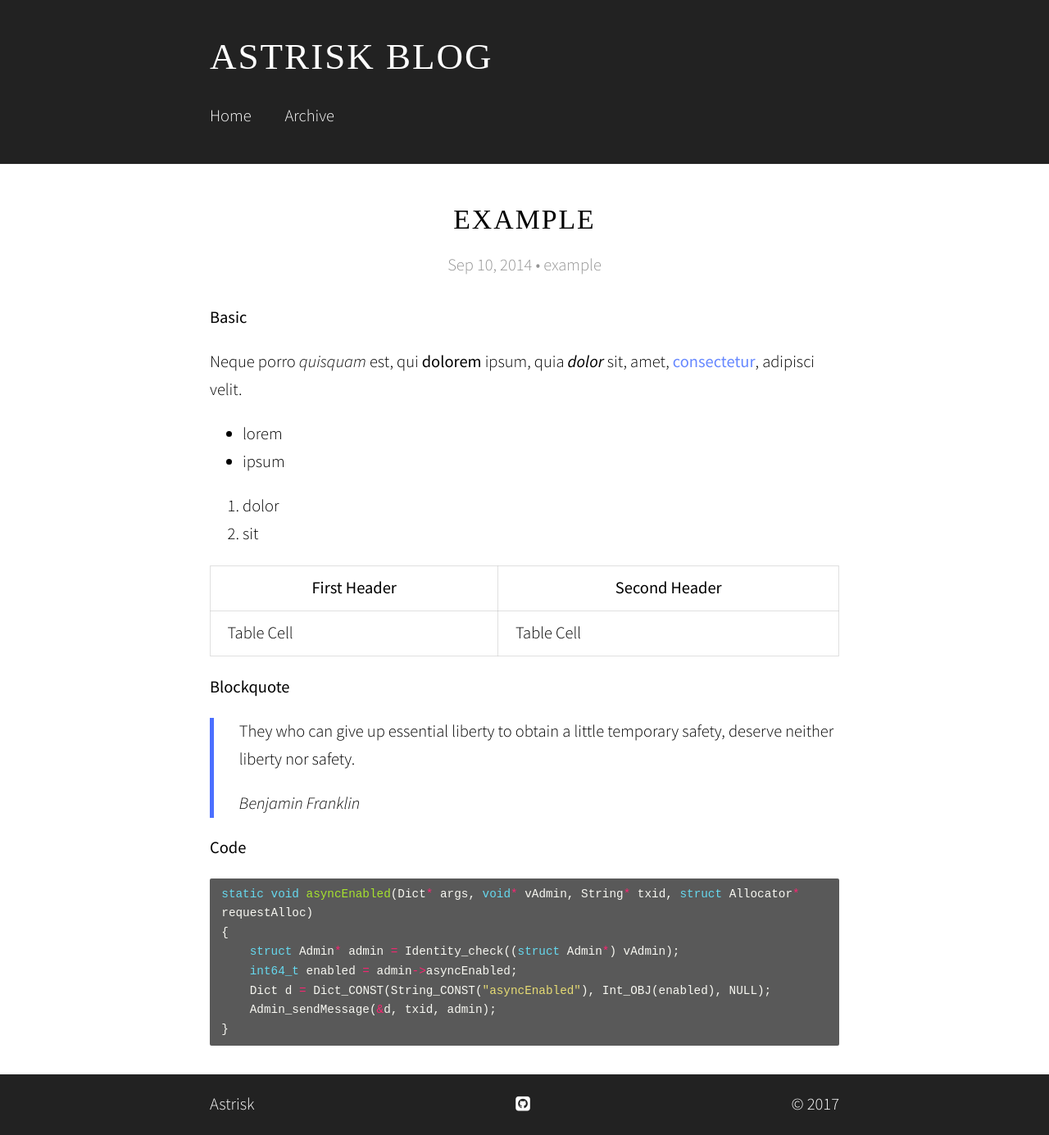
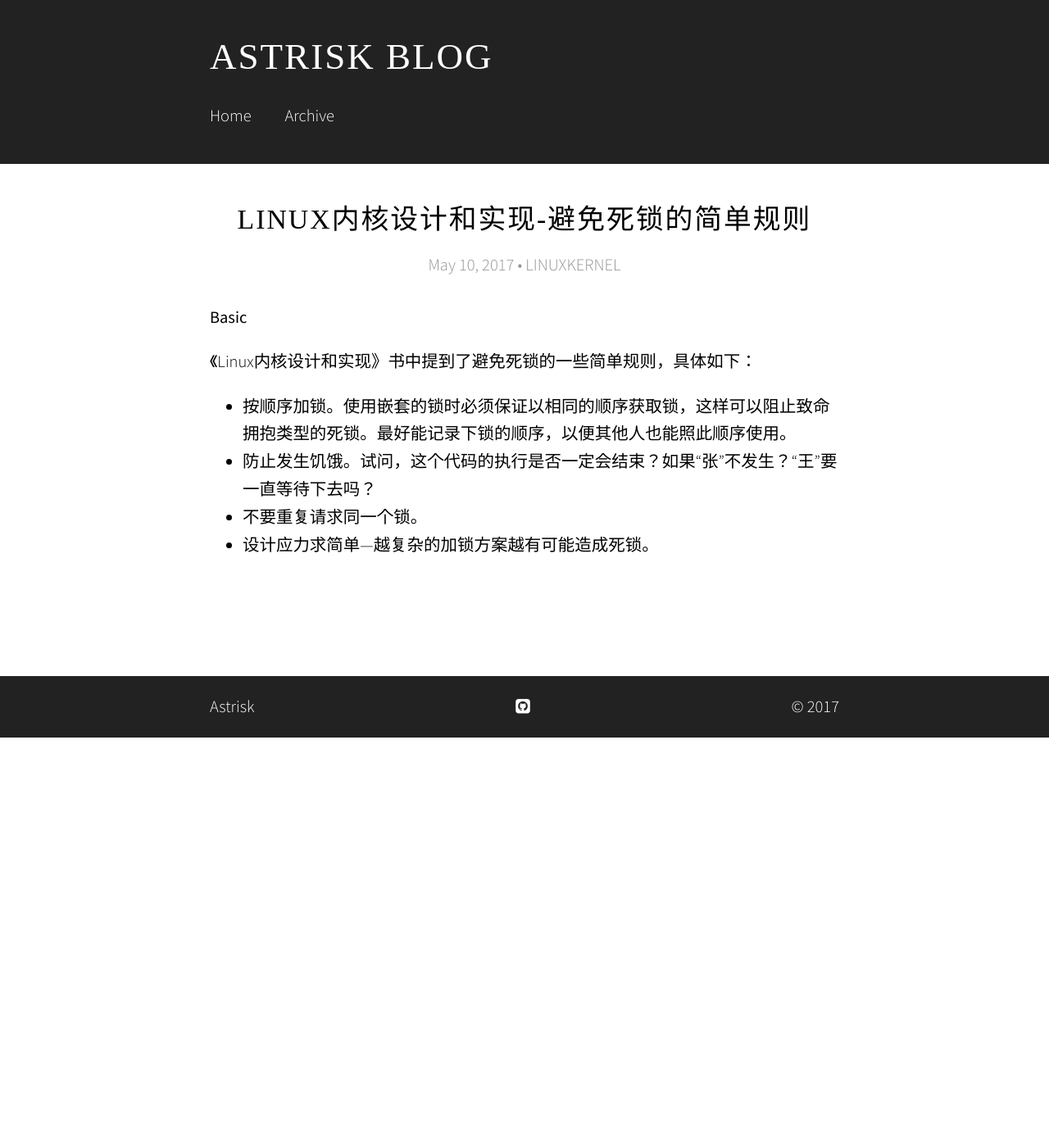
Before and after one commit to astrisk/astrisk.github.io, a Jekyll site: the page built from _posts/2017-05-10-linux-kernel-lock.md, in a window 1280 px wide. Shown: the whole page at 82% size. Built offline with Jekyll 4.4.1, drawn with Linux system fonts in a browser that asks for light colours; some web fonts are replaced; after the commit the page ends 900 px from its top, so only the background shows below that.

Commit message:
保存修改

```diff
--- a/_posts/2017-05-10-linux-kernel-lock.md
+++ b/_posts/2017-05-10-linux-kernel-lock.md
@@ -1,39 +1,14 @@
 ---
-title:  "Example"
-date:   2014-09-10 22:37:00
-categories: example
+title:  "Linux内核设计和实现-避免死锁的简单规则"
+date:   2017-05-10 15:41:44
+categories: LINUXKERNEL
 ---
 
 **Basic**
 
-Neque porro *quisquam* est, qui **dolorem** ipsum, quia ***dolor*** sit, amet, [consectetur](http://cjdns.info/), adipisci velit.
+《Linux内核设计和实现》书中提到了避免死锁的一些简单规则，具体如下：
 
- * lorem
- * ipsum
-
-1. dolor
-2. sit
-
-| First Header | Second Header |
-|--------------|---------------|
-| Table Cell   | Table Cell    |
-
-**Blockquote**
-
-> They who can give up essential liberty to obtain a little temporary safety, deserve neither liberty nor safety.
->
-> _Benjamin Franklin_
-
-**Code**
-
-{% highlight c %}
-
-static void asyncEnabled(Dict* args, void* vAdmin, String* txid, struct Allocator* requestAlloc)
-{
-    struct Admin* admin = Identity_check((struct Admin*) vAdmin);
-    int64_t enabled = admin->asyncEnabled;
-    Dict d = Dict_CONST(String_CONST("asyncEnabled"), Int_OBJ(enabled), NULL);
-    Admin_sendMessage(&d, txid, admin);
-}
-
-{% endhighlight %}
+ * 按顺序加锁。使用嵌套的锁时必须保证以相同的顺序获取锁，这样可以阻止致命拥抱类型的死锁。最好能记录下锁的顺序，以便其他人也能照此顺序使用。
+ * 防止发生饥饿。试问，这个代码的执行是否一定会结束？如果“张”不发生？“王”要一直等待下去吗？
+ * 不要重复请求同一个锁。
+ * 设计应力求简单---越复杂的加锁方案越有可能造成死锁。
```
